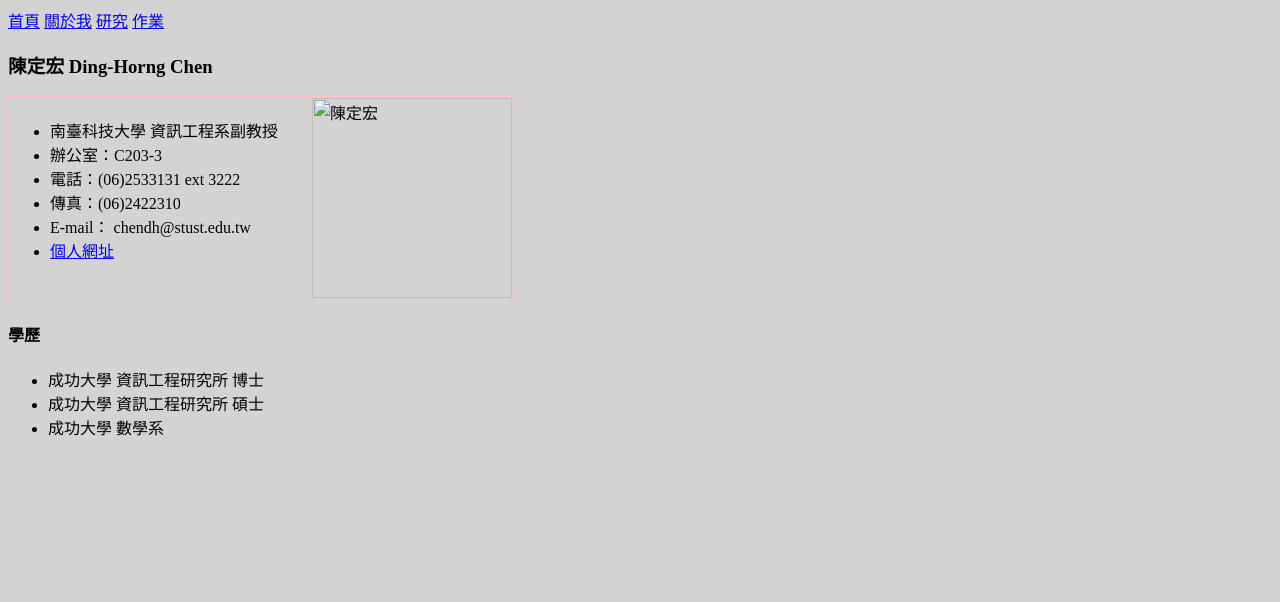
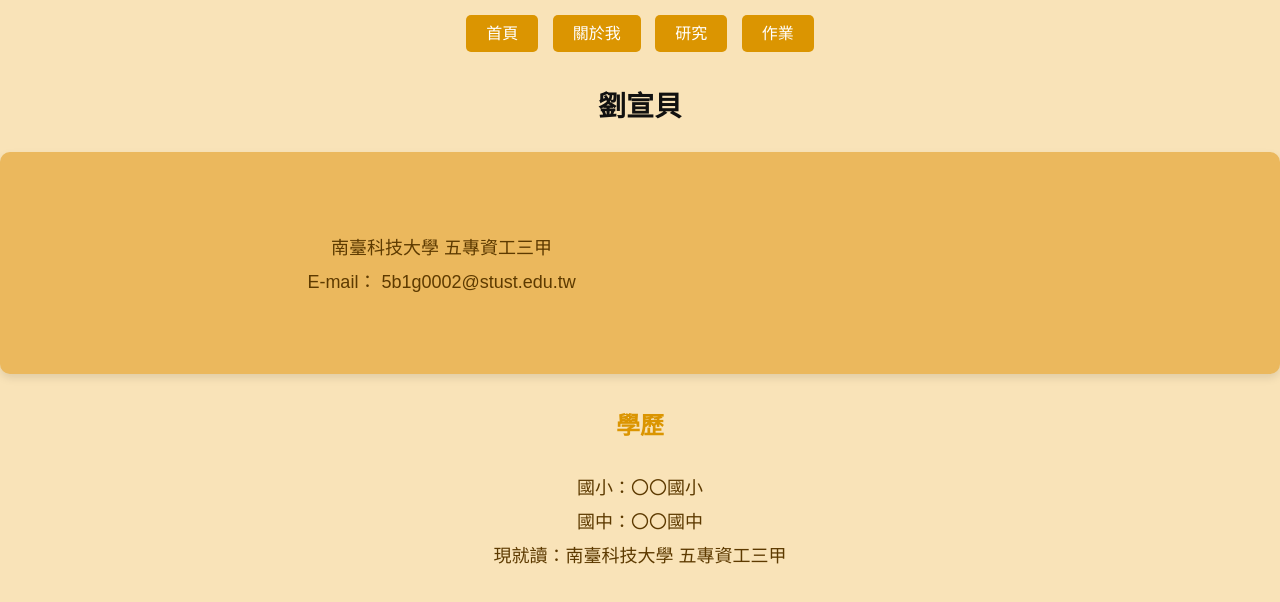
Before and after one commit to xuanbei000/index, a plain HTML site: page about.html in a window 1280 px wide. Drawn offline with Linux system fonts and the light colour scheme.

Commit message:
about.html

```diff
--- a/about.html
+++ b/about.html
@@ -1,51 +1,116 @@
-<html lang="en"></html>
+<!DOCTYPE html>
+<html lang="zh-TW">
 <head>
     <meta charset="UTF-8">
     <meta name="viewport" content="width=device-width, initial-scale=1.0">
-    <title>關於我的二三事</title>
+    <title>關於我的事</title>
     <style>
-        body{
-            background-color: lightgrey;
+        body {
+            background-color: #F9E3B8;  /* 淺黃色背景 */
+            font-family: Arial, sans-serif;
+            margin: 0;
+            padding: 0;
+            color: #5D3A00;  /* 深棕色文字 */
+            text-align: center;  /* 整體文字置中 */
         }
+
+        .nav-buttons {
+            margin: 20px 0;
+        }
+
+        .nav-buttons a {
+            padding: 10px 20px;
+            background-color: #DB9501;
+            color: white;
+            border-radius: 5px;
+            text-decoration: none;
+            margin: 5px;
+            font-size: 16px;
+        }
+
+        .nav-buttons a:hover {
+            background-color: #BB7700;
+        }
+
+        h3 {
+            color: #111110;
+            font-size: 28px;
+            margin-top: 40px;
+        }
+
         table {
-            border: 1px solid pink;
+            margin: 30px auto;
             border-collapse: collapse;
+            width: 80%;
         }
 
         td {
-            margin: 10px;
+            padding: 15px;
+            text-align: center;  /* 使表格內容文字居中 */
+        }
+
+        td img {
+            border-radius: 8px;
+            max-width: 150px;  /* 控制圖片大小 */
+        }
+
+        .about-info {
+            background-color: #EBB85D;  /* 淺金色背景 */
+            border-radius: 10px;
+            box-shadow: 0 4px 8px rgba(0, 0, 0, 0.1);
+            padding: 20px;
+            text-align: center;  /* 使內容居中 */
+        }
+
+        h4 {
+            font-size: 24px;
+            color: #DB9501;
+        }
+
+        ul {
+            text-align: center;  /* 使學歷列表居中 */
+            list-style-type: none;
+            padding: 0;
+        }
+
+        ul li {
+            margin: 8px 0;
+            font-size: 18px;
         }
     </style>
+</head>
 
 <body>
+    <div class="nav-buttons">
         <a href="index.html">首頁</a>
         <a href="about.html">關於我</a>
         <a href="research.html">研究</a>
         <a href="homework.html">作業</a>
-    <h3>陳定宏 Ding-Horng Chen</h3>
+    </div>
+
+    <h3>劉宣貝</h3>
+
+    <div class="about-info">
         <table>
             <tr>
-            <td width="300px">
+                <td width="60%">
                     <ul>
-                    <li>南臺科技大學 資訊工程系副教授</li>
-                    <li>辦公室：C203-3</li>
-                    <li>電話：(06)2533131 ext 3222</li>
-                    <li>傳真：(06)2422310</li>
-                    <li>E-mail： chendh@stust.edu.tw</li>
-                    <li><a href="http://www.chendh.idv.tw/">個人網址</a></li>
+                        <li>南臺科技大學 五專資工三甲</li>
+                        <li>E-mail： 5b1g0002@stust.edu.tw</li>
                     </ul>
                 </td>
-            <td width="200px">
-                <img src="img/chendh-1217x1536.jpg" alt="陳定宏" width="200px" />
+                <td>
+
                 </td>
             </tr>
         </table>
+    </div>
+
     <h4>學歷</h4>
     <ul>
-        <li>成功大學 資訊工程研究所 博士</li>
-        <li>成功大學 資訊工程研究所 碩士</li>
-        <Li>成功大學 數學系</Li>
+        <li>國小：〇〇國小</li>
+        <li>國中：〇〇國中</li>
+        <li>現就讀：南臺科技大學 五專資工三甲</li>
     </ul>
 </body>
-
 </html>
```
Also changed, not shown: homework.html (+132 -41 lines). Lines whose indentation alone changed are shown as unchanged.
